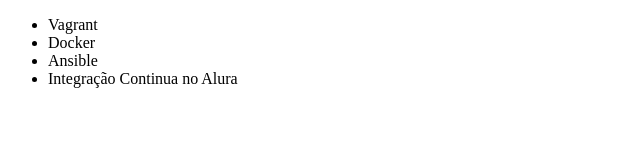
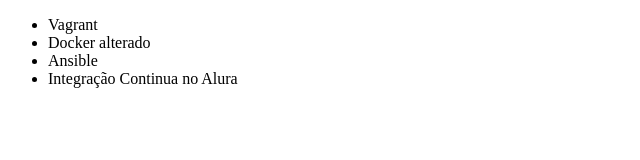
Before and after one commit to tamira-cabral/curso-alura-git, a plain HTML site: page index.html in a window 1280 px wide. Shown: the full height of the page, 0-640 px from the left. Drawn offline with Linux system fonts and the light colour scheme.

```diff
--- a/index.html
+++ b/index.html
@@ -7,7 +7,7 @@
 <body>
     <ul>
         <li>Vagrant</li>
-        <li>Docker</li>
+        <li>Docker alterado</li>
         <li>Ansible</li>
         <li>Integração Continua no Alura</li>
     </ul>
```
